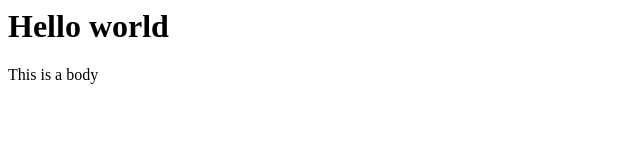
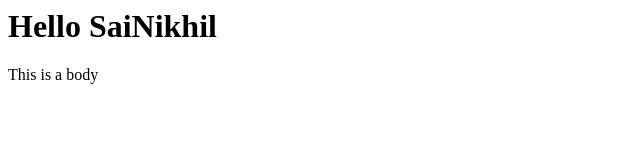
Before and after one commit to sainikhilgoud10/stunning-giggle, a plain HTML site: page index.html in a window 1280 px wide. Shown: the whole page, without its empty margins (0-640 px from the left). Drawn offline with Linux system fonts and the light colour scheme.

Commit message:
Changed Word World to SaiNikhil

```diff
--- a/index.html
+++ b/index.html
@@ -1,6 +1,6 @@
 <html>
 	<head>
-		<h1> Hello world</h1>
+		<h1> Hello SaiNikhil</h1>
 	</head>
 	<body>
 		<p> This is a body </p>
```
